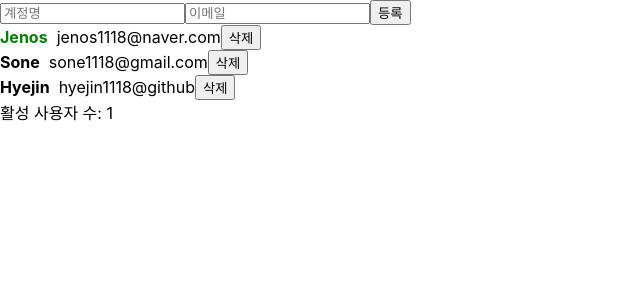
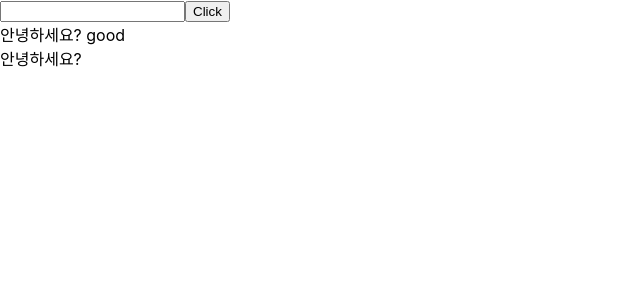
Before and after one commit to sone1118/react_study, a React (Create React App) app in the folder react_app2/: page / in a window 1280 px wide. Shown: the top 300 px of the page, without its empty margins (0-640 px from the left). Built offline with nearby package versions, Linux system fonts and the light colour scheme.

Commit message:
createContext, useContext 예제 추가

```diff
--- /dev/null
+++ b/react_app2/src/ContextSample.js
@@ -0,0 +1,51 @@
+import React, { createContext, useContext, useState } from "react";
+//컴포넌트에서 프롶스를 전달받아서 일을 진행할때
+//이것을 또 컴포넌트로 주고 또 주고 를 반복하면 나중에 복잡해서
+//이것을 a -> b -> c -> d 가아니라 a -> d를 하자
+//const MyContext = createContext('defaultValue'); 초기화
+//<MyContext.Provider value="Wow"> value를 통해 값을 설정
+//이것을 여기다 만들어 두고 다른데서 불러와서 쓸수 도 있고 그럼
+
+const MyContext = createContext('defaultValue');
+
+function Child() {
+    const text = useContext(MyContext);
+    return <div>안녕하세요? {text}</div>
+}
+
+function Parent() {
+    return <Child />
+}
+
+function GrandParent() {
+    return <Parent />
+}
+
+function ContextSample() {
+    const [value, setValue] = useState(true);
+    const [comment, setComment] = useState('');
+
+    const onChange = e => {
+        const comment = e.target.value;
+        setComment(comment);
+    }
+    return (
+        <div>
+            <input
+            type='text'
+            name='comment'
+            value={comment}
+            onChange={onChange}
+            ></input>
+            <button onClick={() => {setValue(!value)}}>Click </button>
+            <MyContext.Provider value={value? 'good' : 'bad'}>
+                <GrandParent />
+            </MyContext.Provider>
+            <MyContext.Provider value={comment}>
+                <GrandParent />
+            </MyContext.Provider>
+        </div>
+    )
+}
+
+export default ContextSample;
--- a/react_app2/src/index.js
+++ b/react_app2/src/index.js
@@ -3,12 +3,13 @@
 import './index.css';
 import App from './App';
 import reportWebVitals from './reportWebVitals';
+import ContextSample from './ContextSample';
 
 const root = ReactDOM.createRoot(document.getElementById('root'));
 root.render(
   //<React.StrictMode>
   <div>
-    <App />
+    <ContextSample />
   </div>
   //</React.StrictMode>
 );
```
